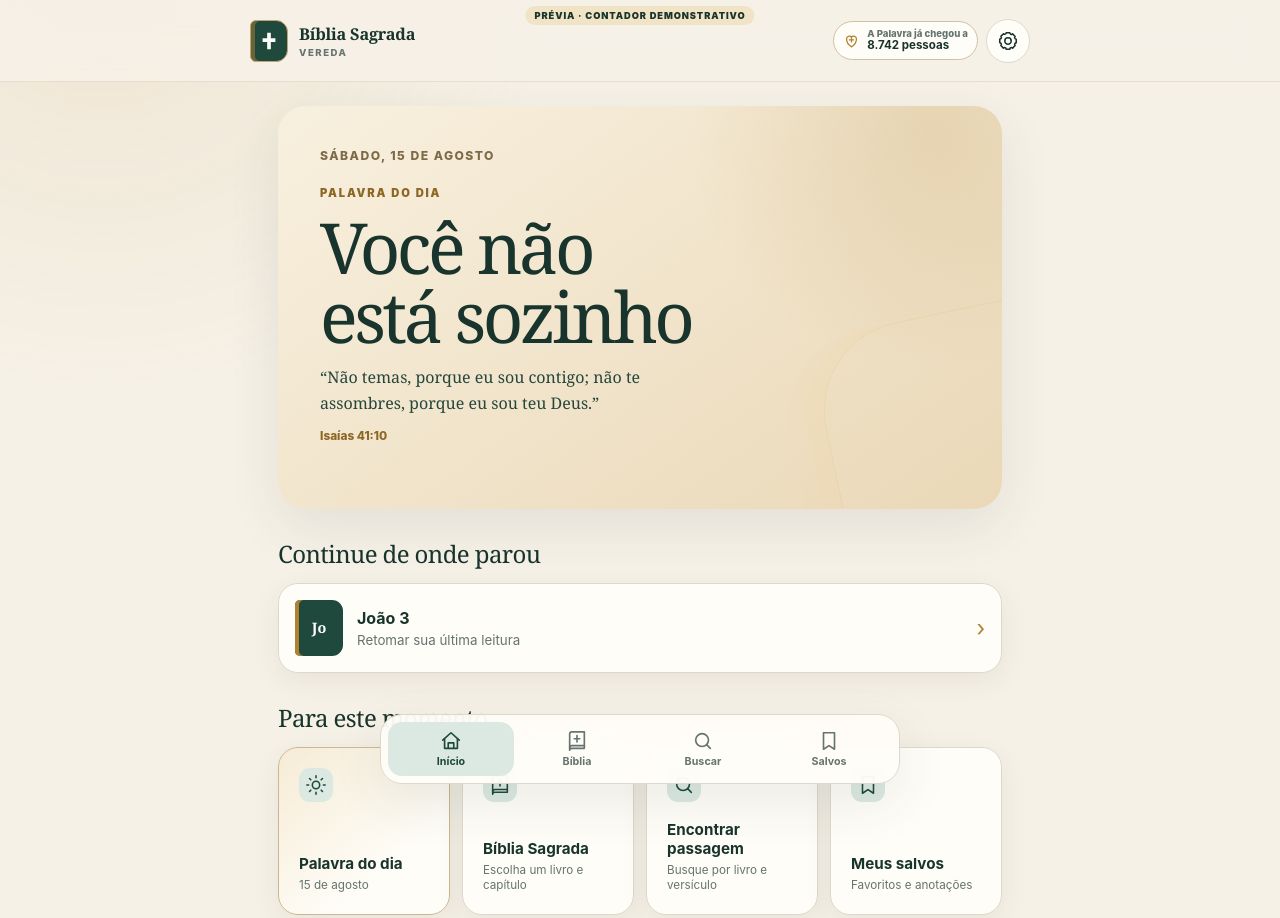
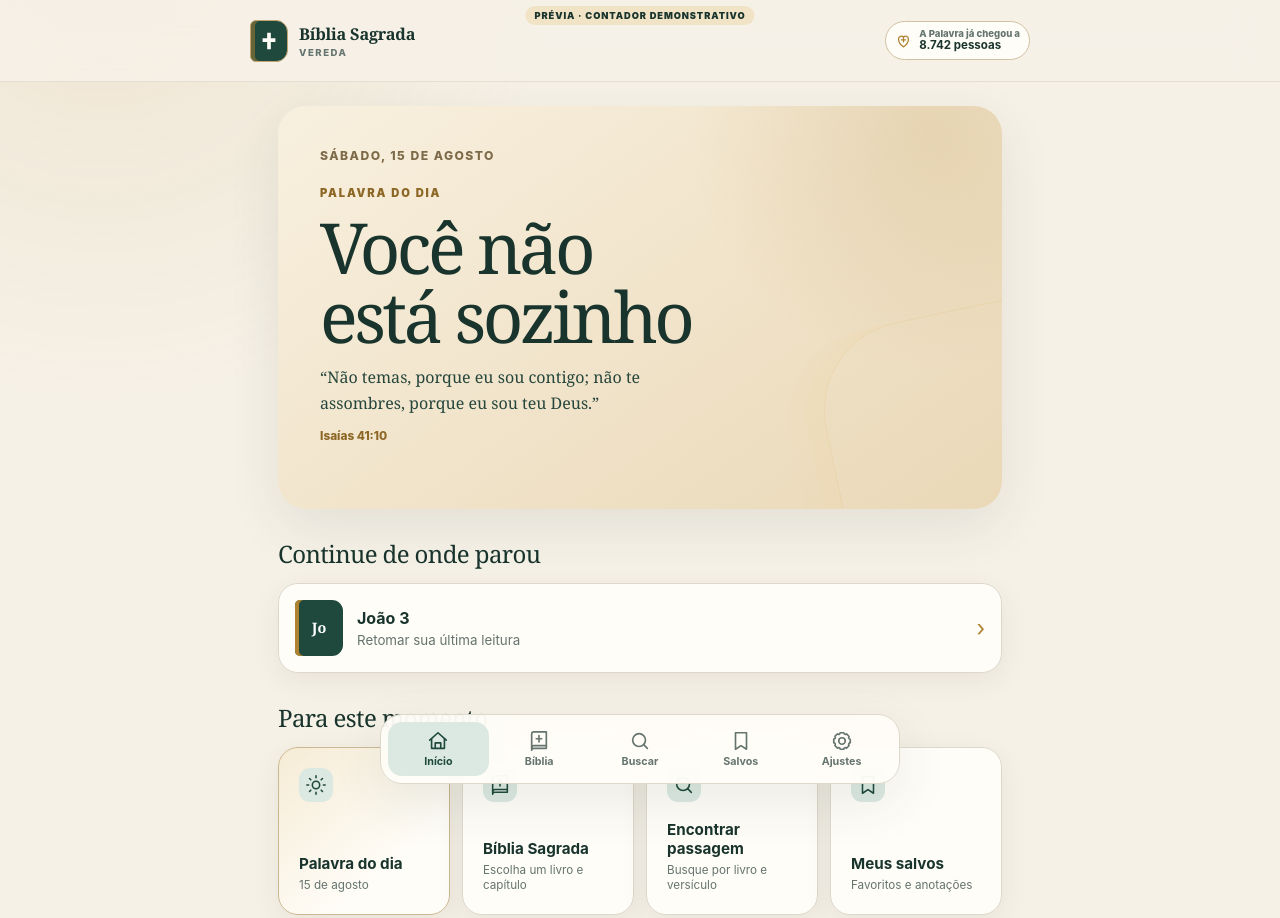
Before and after one commit to midmake/Biblia-Midas, a website: page preview-contador.html in a window 1280 px wide. Shown: the top 918 px of the page. Drawn offline with Linux system fonts and the light colour scheme.

Commit message:
Move ajustes e adiciona CTA da missão

```diff
--- a/preview-contador.html
+++ b/preview-contador.html
@@ -13,7 +13,7 @@
     .mission-float svg{width:17px;height:17px;flex:0 0 auto;fill:none;stroke:var(--gold);stroke-linecap:round;stroke-linejoin:round;stroke-width:1.8}.mission-float>span{color:var(--text-soft);font-size:.6rem;font-weight:800;line-height:1.1;text-align:left}.mission-float strong{display:block;color:var(--text);font-size:.72rem}
     .mission-detail{position:fixed;z-index:44;top:calc(var(--topbar-height) + env(safe-area-inset-top) + 58px);right:max(12px,env(safe-area-inset-right));width:min(290px,calc(100vw - 24px));padding:15px;border:1px solid var(--line);border-radius:18px;background:var(--surface);box-shadow:var(--shadow);opacity:0;pointer-events:none;transform:translateY(-5px);transition:160ms ease}.mission-detail.visible{opacity:1;pointer-events:auto;transform:none}.mission-detail strong{display:block;font-family:Georgia,"Times New Roman",serif;font-size:1rem;font-weight:500}.mission-detail p{margin:5px 0 0;color:var(--text-soft);font-size:.7rem}
     .mission-progress{height:4px;margin-top:12px;overflow:hidden;border-radius:99px;background:var(--surface-muted)}.mission-progress span{display:block;width:0;height:100%;border-radius:inherit;background:linear-gradient(90deg,var(--gold),color-mix(in srgb,var(--gold) 55%,var(--primary)));transition:width .8s ease}.mission-foot{display:flex;justify-content:space-between;gap:12px;margin-top:7px;color:var(--text-soft);font-size:.58rem;font-weight:800}
-    .quick-card .card-icon svg{width:22px;height:22px;fill:none;stroke:currentColor;stroke-linecap:round;stroke-linejoin:round;stroke-width:1.7}.producer{margin:28px 0 6px;padding-top:20px;border-top:1px solid var(--line);color:var(--text-soft);font-size:.64rem;text-align:center}.producer strong{color:var(--text);font-weight:850}.settings-sheet{color:var(--text)}
+    .quick-card .card-icon svg{width:22px;height:22px;fill:none;stroke:currentColor;stroke-linecap:round;stroke-linejoin:round;stroke-width:1.7}.producer{margin:28px 0 6px;padding-top:20px;border-top:1px solid var(--line);color:var(--text-soft);font-size:.64rem;text-align:center}.producer strong{color:var(--text);font-weight:850}.settings-sheet{color:var(--text)}.bottom-nav{grid-template-columns:repeat(5,1fr)}:root[data-theme="dark"] .book-miniature{background:var(--primary-strong);box-shadow:inset 4px 0 0 #3f584e}
   </style>
 </head>
 <body>
@@ -21,9 +21,9 @@
   <div class="app-shell">
     <header class="topbar">
       <button class="brand-button" type="button" aria-label="Início"><span class="brand-mark" aria-hidden="true"><svg class="brand-cross" viewBox="0 0 24 24"><path d="M10 3h4v6h5v4h-5v8h-4v-8H5V9h5V3Z"></path></svg></span><span><strong>Bíblia Sagrada</strong><small class="vereda-name">Vereda</small></span></button>
-      <div class="topbar-actions"><button class="mission-float" id="mission-float" type="button" aria-expanded="false" aria-controls="mission-detail"><svg viewBox="0 0 24 24" aria-hidden="true"><path d="M12 21s7-4.35 7-11a4 4 0 0 0-7-2.65A4 4 0 0 0 5 10c0 6.65 7 11 7 11Z"></path><path d="M12 8v6M9 11h6"></path></svg><span>A Palavra já chegou a<strong>8.742 pessoas</strong></span></button><button class="icon-button" id="settings-button" type="button" aria-label="Ajustes"><svg viewBox="0 0 24 24" aria-hidden="true"><path d="M12 15.5a3.5 3.5 0 1 0 0-7 3.5 3.5 0 0 0 0 7Z"></path><path d="M19.4 15a1.7 1.7 0 0 0 .34 1.88l.06.06-2.83 2.83-.06-.06a1.7 1.7 0 0 0-1.88-.34 1.7 1.7 0 0 0-1.03 1.56V21h-4v-.08a1.7 1.7 0 0 0-1.03-1.56 1.7 1.7 0 0 0-1.88.34l-.06.06-2.83-2.83.06-.06A1.7 1.7 0 0 0 4.6 15a1.7 1.7 0 0 0-1.56-1.03H3v-4h.08A1.7 1.7 0 0 0 4.64 8.9a1.7 1.7 0 0 0-.34-1.88l-.06-.06 2.83-2.83.06.06a1.7 1.7 0 0 0 1.88.34A1.7 1.7 0 0 0 10 3.08V3h4v.08a1.7 1.7 0 0 0 1.03 1.56 1.7 1.7 0 0 0 1.88-.34l.06-.06 2.83 2.83-.06.06a1.7 1.7 0 0 0-.34 1.88 1.7 1.7 0 0 0 1.56 1.03H21v4h-.08A1.7 1.7 0 0 0 19.4 15Z"></path></svg></button></div>
+      <div class="topbar-actions"><button class="mission-float" id="mission-float" type="button" aria-expanded="false" aria-controls="mission-detail"><svg viewBox="0 0 24 24" aria-hidden="true"><path d="M12 21s7-4.35 7-11a4 4 0 0 0-7-2.65A4 4 0 0 0 5 10c0 6.65 7 11 7 11Z"></path><path d="M12 8v6M9 11h6"></path></svg><span>A Palavra já chegou a<strong>8.742 pessoas</strong></span></button></div>
     </header>
-    <aside class="mission-detail" id="mission-detail" aria-hidden="true"><strong>Nossa missão é alcançar 100 mil pessoas.</strong><p>Uma missão construída por todos nós.</p><div class="mission-progress" aria-label="8,742% da missão concluída"><span id="mission-progress"></span></div><div class="mission-foot"><span>8.742 alcançadas</span><span>Meta: 100 mil</span></div></aside>
+    <aside class="mission-detail" id="mission-detail" aria-hidden="true"><strong>Nossa missão é alcançar 100 mil pessoas.</strong><p>Encoste sua Bíblia, compartilhe a Palavra e ajude-nos a alcançar 100 mil pessoas.</p><div class="mission-progress" aria-label="8,742% da missão concluída"><span id="mission-progress"></span></div><div class="mission-foot"><span>8.742 alcançadas</span><span>Meta: 100 mil</span></div></aside>
     <main id="app"><section class="page home-page">
       <div class="hero"><div class="hero-date">Sábado, 15 de agosto</div><p class="hero-label">Palavra do dia</p><h1>Você não está sozinho</h1><blockquote class="hero-verse">“Não temas, porque eu sou contigo; não te assombres, porque eu sou teu Deus.”</blockquote><cite class="hero-reference">Isaías 41:10</cite></div>
       <section class="section" aria-labelledby="continue-title"><div class="section-header"><h2 id="continue-title">Continue de onde parou</h2></div><button class="continue-card" type="button"><span class="book-miniature">Jo</span><span><strong>João 3</strong><small>Retomar sua última leitura</small></span><span class="arrow" aria-hidden="true">›</span></button></section>
@@ -35,7 +35,7 @@
       </div></section>
       <footer class="producer">Uma experiência <strong>VEREDA</strong><br />Produzida por <strong>Midas Studio</strong></footer>
     </section></main>
-    <nav class="bottom-nav" aria-label="Navegação principal"><button class="active" type="button"><svg viewBox="0 0 24 24"><path d="m3 11 9-8 9 8"></path><path d="M5 10v10h14V10M9 20v-6h6v6"></path></svg><span>Início</span></button><button type="button"><svg viewBox="0 0 24 24"><path d="M4 4.5A2.5 2.5 0 0 1 6.5 2H20v18H6.5A2.5 2.5 0 0 0 4 22V4.5Z"></path><path d="M4 19.5A2.5 2.5 0 0 1 6.5 17H20M12 6v7M9 9.5h6"></path></svg><span>Bíblia</span></button><button type="button"><svg viewBox="0 0 24 24"><circle cx="11" cy="11" r="7"></circle><path d="m20 20-4-4"></path></svg><span>Buscar</span></button><button type="button"><svg viewBox="0 0 24 24"><path d="M6 3h12v18l-6-4-6 4V3Z"></path></svg><span>Salvos</span></button></nav>
+    <nav class="bottom-nav" aria-label="Navegação principal"><button class="active" type="button"><svg viewBox="0 0 24 24"><path d="m3 11 9-8 9 8"></path><path d="M5 10v10h14V10M9 20v-6h6v6"></path></svg><span>Início</span></button><button type="button"><svg viewBox="0 0 24 24"><path d="M4 4.5A2.5 2.5 0 0 1 6.5 2H20v18H6.5A2.5 2.5 0 0 0 4 22V4.5Z"></path><path d="M4 19.5A2.5 2.5 0 0 1 6.5 17H20M12 6v7M9 9.5h6"></path></svg><span>Bíblia</span></button><button type="button"><svg viewBox="0 0 24 24"><circle cx="11" cy="11" r="7"></circle><path d="m20 20-4-4"></path></svg><span>Buscar</span></button><button type="button"><svg viewBox="0 0 24 24"><path d="M6 3h12v18l-6-4-6 4V3Z"></path></svg><span>Salvos</span></button><button id="settings-button" type="button"><svg viewBox="0 0 24 24"><path d="M12 15.5a3.5 3.5 0 1 0 0-7 3.5 3.5 0 0 0 0 7Z"></path><path d="M19.4 15a1.7 1.7 0 0 0 .34 1.88l.06.06-2.83 2.83-.06-.06a1.7 1.7 0 0 0-1.88-.34 1.7 1.7 0 0 0-1.03 1.56V21h-4v-.08a1.7 1.7 0 0 0-1.03-1.56 1.7 1.7 0 0 0-1.88.34l-.06.06-2.83-2.83.06-.06A1.7 1.7 0 0 0 4.6 15a1.7 1.7 0 0 0-1.56-1.03H3v-4h.08A1.7 1.7 0 0 0 4.64 8.9a1.7 1.7 0 0 0-.34-1.88l-.06-.06 2.83-2.83.06.06a1.7 1.7 0 0 0 1.88.34A1.7 1.7 0 0 0 10 3.08V3h4v.08a1.7 1.7 0 0 0 1.03 1.56 1.7 1.7 0 0 0 1.88-.34l.06-.06 2.83 2.83-.06.06a1.7 1.7 0 0 0-.34 1.88 1.7 1.7 0 0 0 1.56 1.03H21v4h-.08A1.7 1.7 0 0 0 19.4 15Z"></path></svg><span>Ajustes</span></button></nav>
   </div>
   <dialog class="sheet settings-sheet" id="settings-sheet"><div class="sheet-handle" aria-hidden="true"></div><button class="sheet-close" id="settings-close" type="button" aria-label="Fechar">×</button><p class="eyebrow">Sua leitura</p><h2>Ajustes</h2><div class="setting-row"><span>Tamanho do texto</span><div class="font-controls" aria-label="Tamanho do texto"><button type="button" data-font-size="-1">A−</button><output id="font-size-output">Normal</output><button type="button" data-font-size="1">A+</button></div></div><label class="setting-row toggle-row"><span><strong>Modo escuro</strong><small>Mais confortável à noite</small></span><input type="checkbox" id="theme-toggle" /><span class="toggle" aria-hidden="true"></span></label></dialog>
   <script>
```
